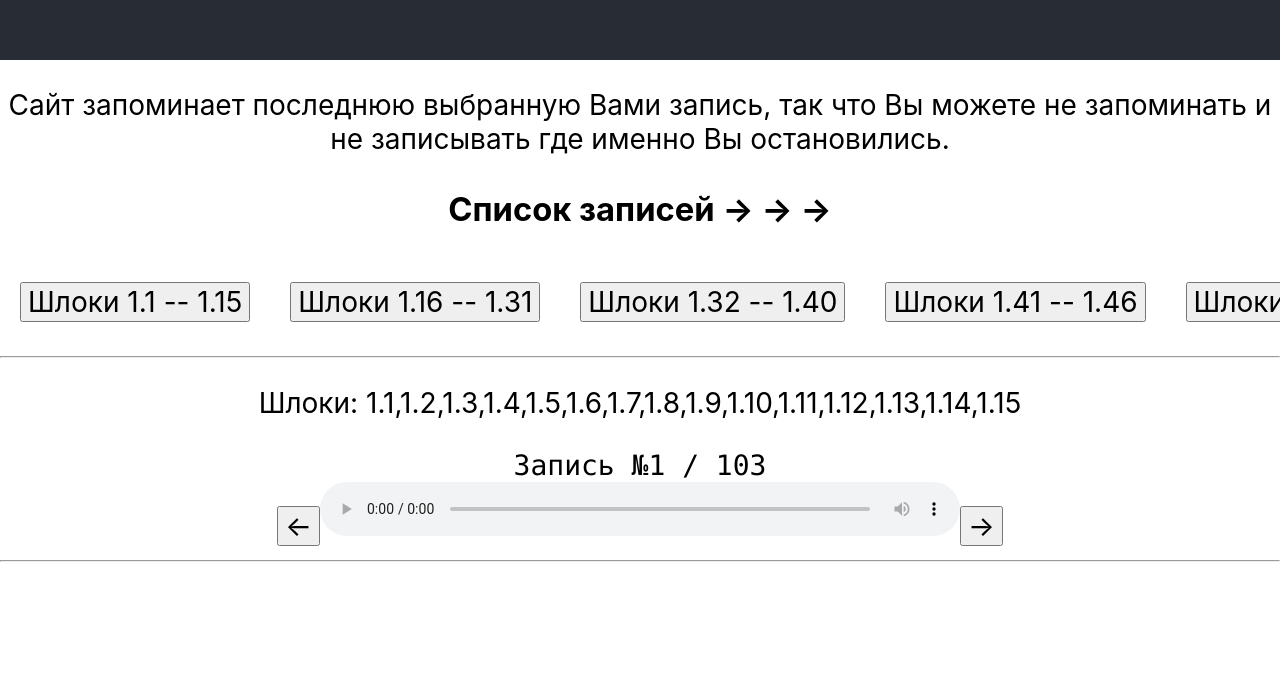
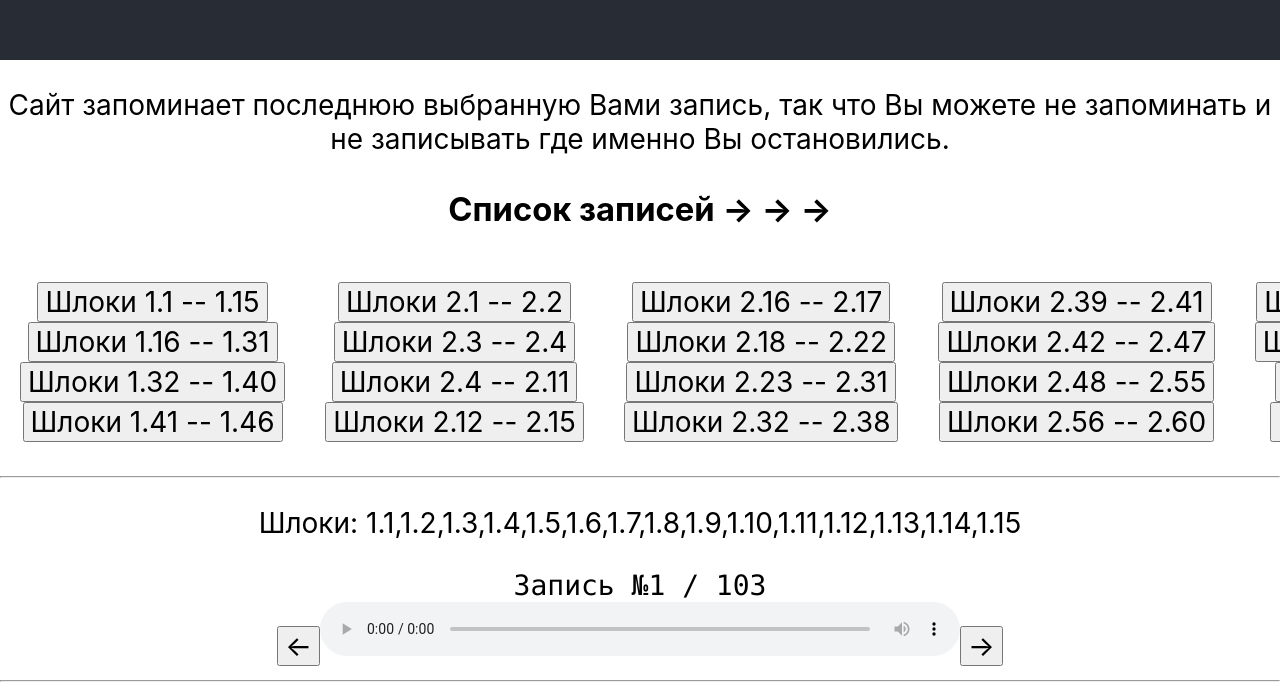
Before and after one commit to Praedo4/isokc, a React (Create React App) app: page / in a window 1280 px wide. Shown: the part 740-1436 px from the top of the page. Before the commit the page ends 1316 px from the top, so only its background shows below. Built offline with nearby package versions, Linux system fonts and the light colour scheme.

Commit message:
Changed the design to show 4 buttons in a column

```diff
--- a/public/style.css
+++ b/public/style.css
@@ -12,3 +12,7 @@ body {
 audio{
     width: 50%;
 }
+
+button{
+    white-space: nowrap;
+}
--- a/src/components/tableOfContent.js
+++ b/src/components/tableOfContent.js
@@ -4,11 +4,26 @@ function TableOfContent(props) {
     <div style={{display: 'flex', overflowX: 'auto'}}>
       {props.recordings.map((recording, i) => {
         return (
-          <div className="navigation-item" key={i} style={{margin: '20px', whiteSpace: 'nowrap'}}>
-            <button onClick={() => props.onSelect(recording)}>
-              Шлоки {recording.start} -- {recording.end}
-            </button>
-          </div>
+          i%4 === 0 ?
+                <div
+                  className="navigation-item"
+                  key={i}
+                  style={{ margin: "20px"}}
+                >
+                  <button onClick={() => props.onSelect(props.recordings[i])}>
+                    Шлоки {props.recordings[i].start} -- {props.recordings[i].end}
+                  </button>
+                 {i+1 < props.recordings.length ? <button onClick={() => props.onSelect(props.recordings[i+1])}>
+                    Шлоки {props.recordings[i+1].start} -- {props.recordings[i+1].end}
+                  </button>: ""}
+                  {i+2 < props.recordings.length ? <button onClick={() => props.onSelect(props.recordings[i+2])}>
+                    Шлоки {props.recordings[i+2].start} -- {props.recordings[i+2].end}
+                  </button>: ""}
+                  {i+3 < props.recordings.length ? <button onClick={() => props.onSelect(props.recordings[i+3])}>
+                    Шлоки {props.recordings[i+3].start} -- {props.recordings[i+3].end}
+                  </button>: ""}
+                </div>
+                : ""
         );
       })}
     </div>
```
